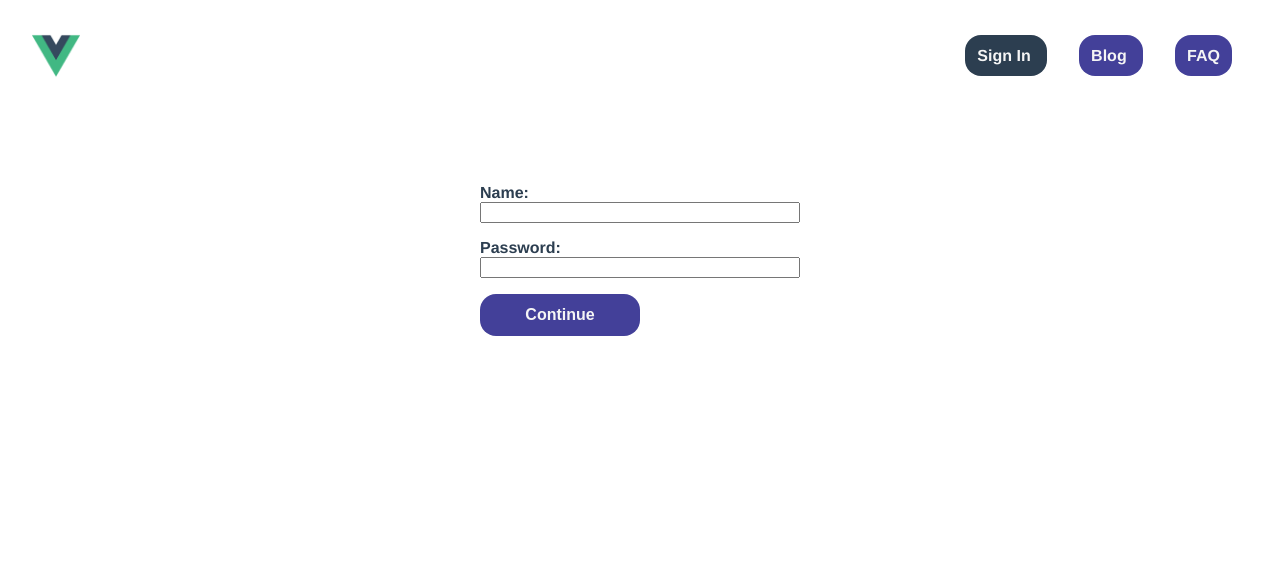
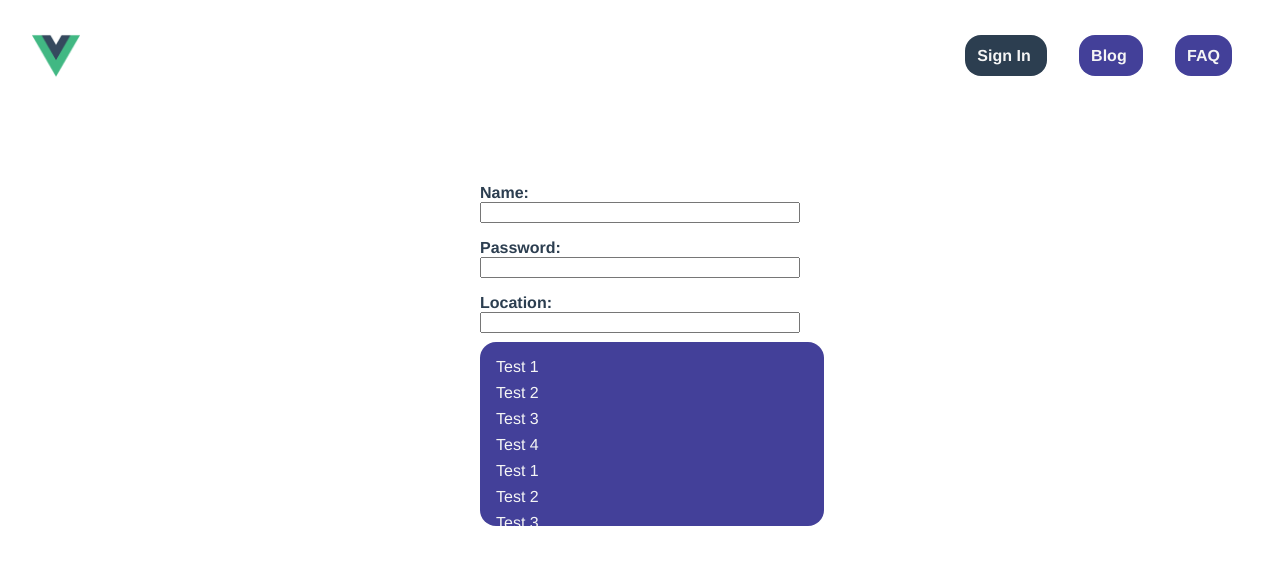
Before and after one commit to rigojr/tinyurl-test, a Vue app: page /#/ in a window 1280 px wide. Shown: the top 564 px of the page. Built offline with nearby package versions, Linux system fonts and the light colour scheme.

Commit message:
feat: add suggestion box still wip

```diff
--- a/src/components/SignInForm.vue
+++ b/src/components/SignInForm.vue
@@ -8,6 +8,13 @@ type SingInData = {
   name: string;
   password: string;
   location: string;
+}
+
+/**
+ * The component public properties.
+ */
+export interface Props {
+  suggestions: string[];
 }
 
 /**
@@ -28,8 +35,11 @@ interface Events {
   (e: 'sign-in', value: SingInData): void;
 }
 
+const props = withDefaults(defineProps<Props>(), {
+  'suggestions': () => []
+});
+
 const emits = defineEmits<Events>();
-
 const state = reactive<State>({
   'name': '',
   'password': '',
@@ -54,6 +64,20 @@ function isPasswordValid(): boolean {
   const regEx = /^(?=.*[A-Z])(?=.*[!@#$%^&*]).*$/;
 
   return state.password.length >= 8 && regEx.test(state.password);
+}
+
+/**
+ * Indicates whether the message is visible or not.
+ */
+function isMessageVisible(): boolean {
+  return state.message !== undefined;
+}
+
+/**
+ * Indicates whether suggestions are visible or not.
+ */
+function isSuggestionsVisible(): boolean {
+  return props.suggestions.length > 0;
 }
 
 /**
@@ -102,13 +126,6 @@ function onSubmit(): void {
   cleanUpForm();
   cleanUpError();
 }
-
-/**
- * Indicates whether the message is visible or not.
- */
-function isMessageVisible(): boolean {
-  return state.message !== undefined;
-}
 </script>
 
 <template>
@@ -149,6 +166,33 @@ function isMessageVisible(): boolean {
         v-model="state.password"
       />
     </div>
+    <div class="sign-in-form__entry-wrapper sign-in-form__suggestion-wrapper">
+      <label
+        class="sign-in-form__label"
+        for="location"
+      >
+        Location:
+      </label>
+      <input
+        id="location"
+        class="sign-in-form__input-location"
+        type="text"
+        autocomplete="off"
+        required
+        v-model="state.password"
+      />
+      <ul
+        v-if="isSuggestionsVisible()"
+        class="sign-in-form__suggests-location"
+      >
+        <li
+          v-for="suggestion in props.suggestions"
+          class="sign-in-form__suggest-location"
+        >
+          {{ suggestion }}
+        </li>
+      </ul>
+    </div>
     <div class="sign-in-form__entry-wrapper">
       <input
         class="sign-in-form__button"
@@ -168,14 +212,51 @@ function isMessageVisible(): boolean {
 
 <style lang="scss">
 .sign-in-form {
+  $max-width-form: 20rem;
+
   width: 100%;
-  max-width: 20rem;
+  max-width: $max-width-form;
   margin: 5rem auto;
 
   &__entry-wrapper {
     display: flex;
     flex-direction: column;
     margin: 1rem 0rem;
+  }
+
+  &__suggestion-wrapper {
+    position: relative;
+  }
+
+  &__suggests-location {
+    position: absolute;
+    top: 3rem;
+    width: $max-width-form;
+    max-height: calc($max-width-form / 2);
+    margin: 0;
+    padding: .75rem;
+
+    overflow-x: hidden;
+    overflow-y: scroll;
+
+    text-align: left;
+    list-style: none;
+    border-radius: 1rem;
+
+    background-color: #434099;
+  }
+
+  &__suggest-location {
+    padding: .25rem;
+
+    color: whitesmoke;
+    border-radius: 1rem;
+    cursor: pointer;
+    transition: all ease-in-out .25s;
+
+    &:hover {
+      background-color: rgba(0,0,0,.25);
+    }
   }
 
   &__label {
--- a/src/views/SignInView.vue
+++ b/src/views/SignInView.vue
@@ -1,8 +1,30 @@
 <script setup lang="ts">
 import SignInForm from '@/components/SignInForm.vue';
+import { reactive } from 'vue';
 
+/**
+ * The private component properties.
+ */
+type State = {
+  suggestions: string[];
+}
+
+const state = reactive<State>({
+  'suggestions': [
+    'Test 1',
+    'Test 2',
+    'Test 3',
+    'Test 4',
+    'Test 1',
+    'Test 2',
+    'Test 3',
+    'Test 1',
+    'Test 2',
+    'Test 3',
+  ]
+});
 </script>
 
 <template>
-  <SignInForm />
+  <SignInForm :suggestions="state.suggestions"/>
 </template>
```
